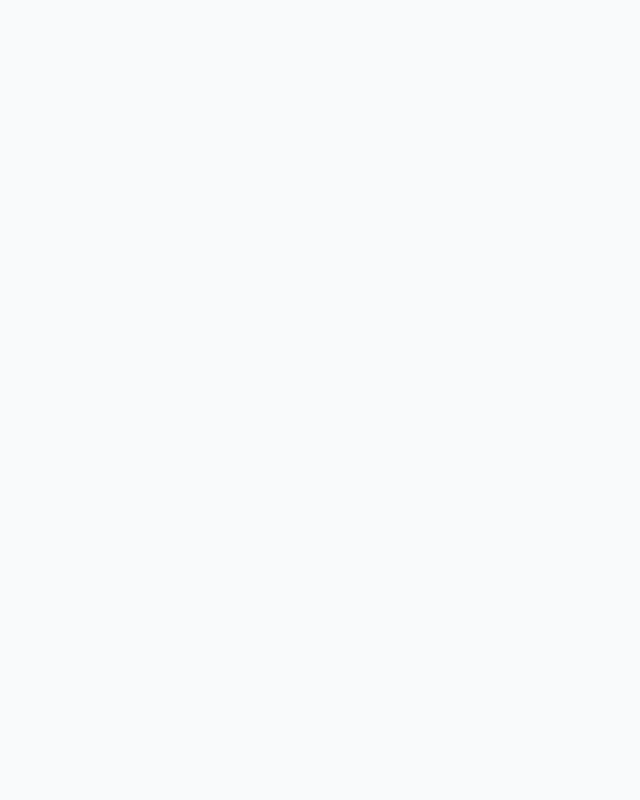
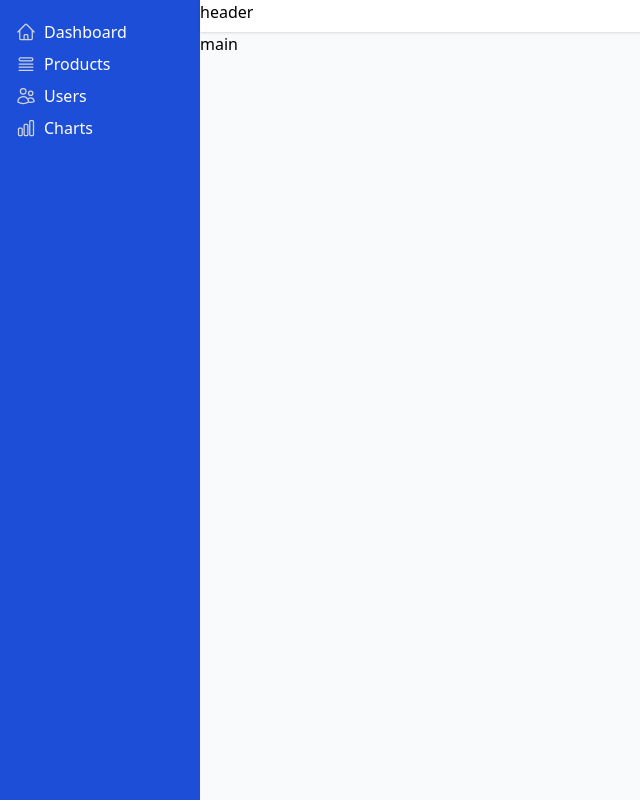
Before and after one commit to YoussefHarizi/laravue-ecommerce, a Vue app in the folder frontend/: page /app in a window 1280 px wide. Before the commit this address had no page. Shown: the whole page, without its empty margins (0-640 px from the left). Built offline with nearby package versions, Linux system fonts and the light colour scheme.

Commit message:
guestlayout AppLayout & sidebar component

```diff
--- a/frontend/index.html
+++ b/frontend/index.html
@@ -7,7 +7,7 @@
     <title>Vite + Vue</title>
   </head>
   <body class="h-full">
-    <div id="app"></div>
+    <div id="app" class="h-full"></div>
     <script type="module" src="/src/main.js"></script>
   </body>
 </html>
--- /dev/null
+++ b/frontend/src/components/AppLayout.vue
@@ -0,0 +1,33 @@
+<template>
+
+    <div class="flex min-h-full">
+        <!-- side bar -->
+       <Sidebar></Sidebar>
+        <!-- side bar -->
+        <div class="flex-1">
+            <!-- header bar -->
+            <header class="h-8 shadow bg-white">
+                header
+            </header>
+            <!-- header bar -->
+            <!-- main bar -->
+            <main>
+                main
+                <router-view></router-view>
+
+            </main>
+            <!-- main bar -->
+        </div>
+
+
+    </div>
+</template>
+
+<script setup>
+import Sidebar from "./Sidebar.vue";
+
+const {title}=defineProps({
+    title:String
+})
+import { LockClosedIcon } from '@heroicons/vue/20/solid'
+</script>
--- /dev/null
+++ b/frontend/src/components/GuestLayout.vue
@@ -0,0 +1,20 @@
+<template>
+
+    <div class="flex min-h-full items-center justify-center py-12 px-4 sm:px-6 lg:px-8">
+        <div class="w-full max-w-md space-y-8">
+            <div>
+                <h2 class="mt-6 text-center text-3xl font-bold tracking-tight text-gray-900">{{title}}</h2>
+
+            </div>
+            <slot></slot>
+
+        </div>
+    </div>
+</template>
+
+<script setup>
+const {title}=defineProps({
+    title:String
+})
+import { LockClosedIcon } from '@heroicons/vue/20/solid'
+</script>
--- /dev/null
+++ b/frontend/src/components/Sidebar.vue
@@ -0,0 +1,31 @@
+<template>
+    <div class="w-[200px] bg-blue-700 text-white py-4 px-2">
+        <router-link :to="{name:'app.dashboard'}" class="flex items-center font-meduim rounded py-1 px-2 transition-all hover:bg-black/30">
+            <span class="mr-2 text-gray-300">
+            <HomeIcon class="w-5"/>
+            </span>
+            <span class="">Dashboard</span>
+        </router-link>
+        <router-link :to="{name:'app.dashboard'}" class="flex items-center font-meduim rounded py-1 px-2 transition-all hover:bg-black/30">
+            <span class="mr-2 text-gray-300">
+            <queue-list-icon class="w-5"/>
+            </span>
+            <span class="">Products</span>
+        </router-link>
+        <router-link :to="{name:'app.dashboard'}" class="flex items-center font-meduim rounded py-1 px-2 transition-all hover:bg-black/30">
+            <span class="mr-2 text-gray-300">
+            <users-icon class="w-5"/>
+            </span>
+            <span class="">Users</span>
+        </router-link>
+        <router-link :to="{name:'app.dashboard'}" class="flex items-center font-meduim rounded py-1 px-2 transition-all hover:bg-black/30">
+            <span class="mr-2 text-gray-300">
+            <chart-bar-icon class="w-5"/>
+            </span>
+            <span class="">Charts</span>
+        </router-link>
+    </div>
+</template>
+<script setup>
+import { HomeIcon,UsersIcon,ChartBarIcon,QueueListIcon} from '@heroicons/vue/24/outline'
+</script>
--- a/frontend/src/router/index.js
+++ b/frontend/src/router/index.js
@@ -3,12 +3,22 @@ import Login from '../views/Login.vue'
 import Dashboard from "../views/Dashboard.vue";
 import RequestPassword from "../views/RequestPassword.vue";
 import ResetPassword from "../views/ResetPassword.vue";
+import AppLayout from "../components/AppLayout.vue";
 const routes=[
     {
-        path:'/dashboard',
-        name:'dashboard',
-        component:Dashboard
+        path:'/app',
+        name:'app',
+        component:AppLayout,
+        children:[
+            {
+                path:'dashboard',
+                name:'app.dashboard',
+                component:Dashboard
+            },
+
+        ]
     },
+
     {
         path:'/login',
         name:'login',
--- a/frontend/src/views/Login.vue
+++ b/frontend/src/views/Login.vue
@@ -1,12 +1,7 @@
 
 <template>
 
-    <div class="flex min-h-full items-center justify-center py-12 px-4 sm:px-6 lg:px-8">
-        <div class="w-full max-w-md space-y-8">
-            <div>
-                <h2 class="mt-6 text-center text-3xl font-bold tracking-tight text-gray-900">Sign in to your account</h2>
-
-            </div>
+   <GuestLayout title="Sign in to your account">
             <form class="mt-8 space-y-6" action="#" method="POST">
                 <input type="hidden" name="remember" value="true" />
                 <div class="-space-y-px rounded-md shadow-sm">
@@ -40,10 +35,10 @@
                     </button>
                 </div>
             </form>
-        </div>
-    </div>
+   </GuestLayout>
 </template>
 
 <script setup>
 import { LockClosedIcon } from '@heroicons/vue/20/solid'
+import GuestLayout from "../components/GuestLayout.vue";
 </script>
--- a/frontend/src/views/RequestPassword.vue
+++ b/frontend/src/views/RequestPassword.vue
@@ -1,12 +1,8 @@
 
 <template>
 
-    <div class="flex min-h-full items-center justify-center py-12 px-4 sm:px-6 lg:px-8">
-        <div class="w-full max-w-md space-y-8">
-            <div>
-                <h2 class="mt-6 text-center text-3xl font-bold tracking-tight text-gray-900">Request a new password</h2>
 
-            </div>
+            <GuestLayout title="Request a new password">
             <form class="mt-8 space-y-6" action="#" method="POST">
                 <input type="hidden" name="remember" value="true" />
                 <div class="-space-y-px rounded-md shadow-sm">
@@ -34,10 +30,10 @@
                     </button>
                 </div>
             </form>
-        </div>
-    </div>
+     </GuestLayout>
 </template>
 
 <script setup>
 import { LockClosedIcon } from '@heroicons/vue/20/solid'
+import GuestLayout from "../components/GuestLayout.vue";
 </script>
--- a/frontend/src/views/ResetPassword.vue
+++ b/frontend/src/views/ResetPassword.vue
@@ -1,12 +1,7 @@
 
 <template>
 
-    <div class="flex min-h-full items-center justify-center py-12 px-4 sm:px-6 lg:px-8">
-        <div class="w-full max-w-md space-y-8">
-            <div>
-                <h2 class="mt-6 text-center text-3xl font-bold tracking-tight text-gray-900">new password</h2>
-
-            </div>
+    <GuestLayout title="New Password">
             <form class="mt-8 space-y-6" action="#" method="POST">
                 <input type="hidden" name="remember" value="true" />
                 <div class="-space-y-px rounded-md shadow-sm">
@@ -37,10 +32,10 @@
                     </button>
                 </div>
             </form>
-        </div>
-    </div>
+    </GuestLayout>
 </template>
 
 <script setup>
 import { LockClosedIcon } from '@heroicons/vue/20/solid'
+import GuestLayout from "../components/GuestLayout.vue";
 </script>
```
